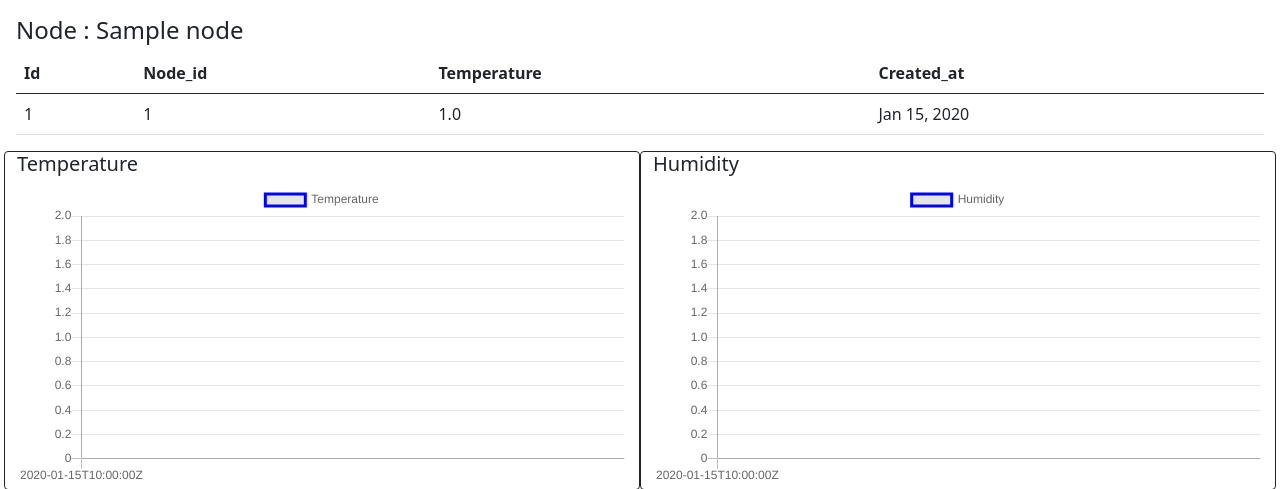
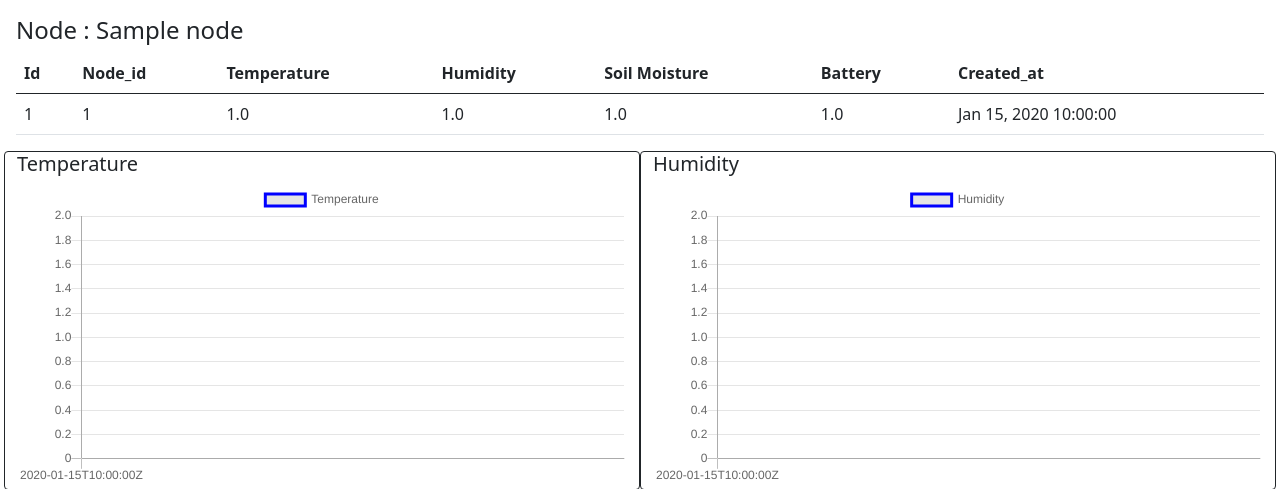
Before and after one commit to Shethyash/sdl, a Django app: page /nodes/get_feeds/1 in a window 1280 px wide. Shown: the part 72-561 px from the top of the page. Run offline with Django 3.2, Linux system fonts and the light colour scheme; a user stored in the database is signed in; tables that the repository leaves empty hold one stand-in row (values such as "Sample post"); some libraries are stand-ins or nearby versions.

Commit message:
few minor changes applied

```diff
--- a/nodes/models.py
+++ b/nodes/models.py
@@ -2,6 +2,7 @@ from datetime import datetime
 
 from PIL import Image
 from django.db import models
+from django.utils.timezone import now
 
 
 # Create your models here.
@@ -36,7 +37,7 @@ class Feeds(models.Model):
     soil_temperature = models.FloatField(null=True)
     soil_moisture = models.FloatField(null=True)
     battery_status = models.FloatField(null=True)
-    created_at = models.DateTimeField(default=datetime.now)
+    created_at = models.DateTimeField(default=now)
 
     def __str__(self):
         return str(self.node_id)
--- a/nodes/views.py
+++ b/nodes/views.py
@@ -37,7 +37,7 @@ def store_feeds(request):
                 battery_status=body['battery_status'])
 
             f_data.save()
-            node.last_feed_time = datetime.datetime.now()
+            node.last_feed_time = datetime.datetime.now(tz=timezone.utc)
             node.save()
             return HttpResponse(json.dumps(body))
 
--- a/templates/nodes/get_feeds.html
+++ b/templates/nodes/get_feeds.html
@@ -12,6 +12,9 @@
                 <th>Id</th>
                 <th>Node_id</th>
                 <th>Temperature</th>
+                <th>Humidity</th>
+                <th>Soil Moisture</th>
+                <th>Battery</th>
                 <th>Created_at</th>
             </tr>
             </thead>
@@ -21,7 +24,10 @@
                     <td>{{ i.id }}</td>
                     <td>{{ i.node_id }}</td>
                     <td>{{ i.temperature }}</td>
-          <td>{{ i.created_at | date:"M d, Y" }}</td>
+                    <td>{{ i.humidity }}</td>
+                    <td>{{ i.soil_moisture }}</td>
+                    <td>{{ i.battery_status }}</td>
+                    <td>{{ i.created_at | date:"M d, Y H:i:s" }}</td>
                 </tr>
             {% endfor %}
             </tbody>
```
Lines whose indentation alone changed are shown as unchanged.
